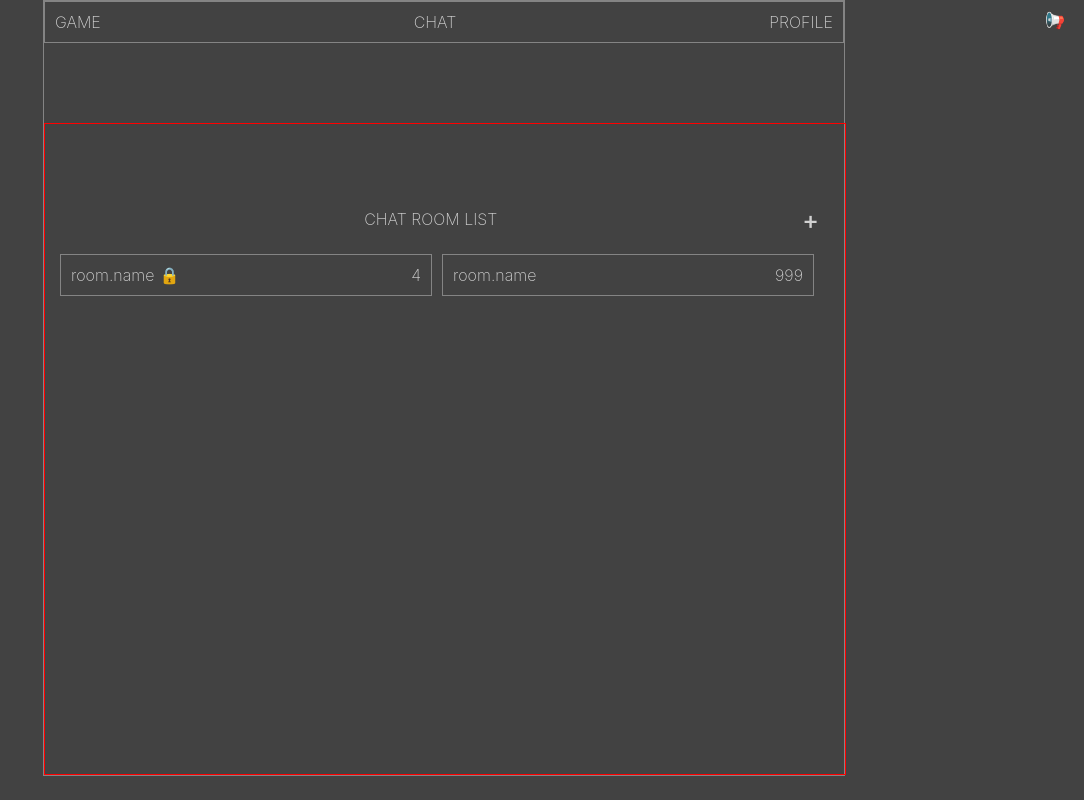
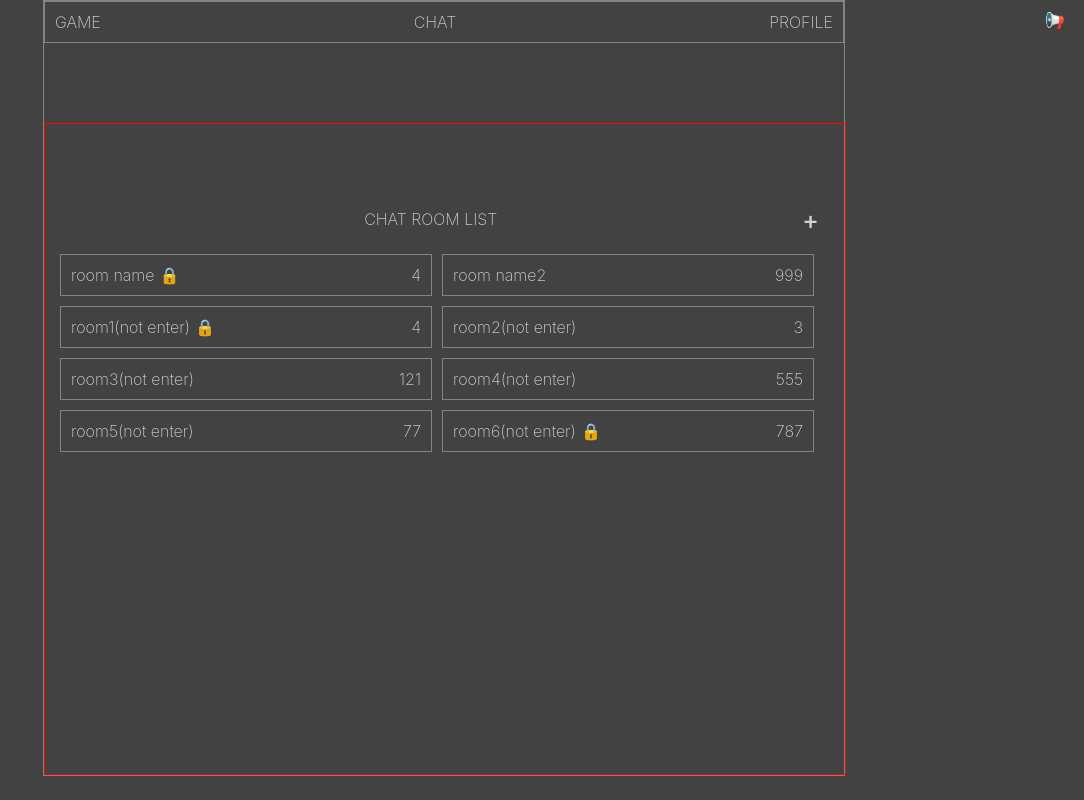
Before and after one commit to Make-Dongchoi-Member/mdm, a SvelteKit app in the folder web/client/: page /chat in a window 1280 px wide. Shown: the whole page, without its empty margins (196-1280 px from the left). Built offline with nearby package versions, Linux system fonts and the light colour scheme; a web font is replaced by a local one.

Commit message:
Feat:내가 들어간 방말고도 전체 리스트를 불러오게함. 내가있는방 > 나머지 순서로 불러옴

```diff
--- a/web/client/src/routes/(app)/chat/+page.svelte
+++ b/web/client/src/routes/(app)/chat/+page.svelte
@@ -3,8 +3,19 @@
     import { modalStatesStore, myData } from '../../../store';
     import { onMount } from 'svelte';
     import { RoomType } from '../../../enums';
+    import type { Room } from '../../../interfaces';
+
+    const roomlist: Room[] = [
+            {id: "123", name: 'room1(not enter)', roomtype: RoomType.lock, memberCount: 4},
+            {id: "456", name: 'room2(not enter)', roomtype: RoomType.normal, memberCount: 3},
+            {id: "7777", name: 'room3(not enter)', roomtype: RoomType.normal, memberCount: 121},
+            {id: "5454", name: 'room4(not enter)', roomtype: RoomType.normal, memberCount: 555},
+            {id: "3212", name: 'room5(not enter)', roomtype: RoomType.normal, memberCount: 77},
+            {id: "9797", name: 'room6(not enter)', roomtype: RoomType.lock, memberCount: 787}
+        ]
 
     onMount(() => {
+
 
         /*
             @TODO
@@ -35,7 +46,7 @@
         {#each $myData.rooms as room}
             <a href="/chat/room?id={room.id}">
                 <div>
-                    room.name
+                    {room.name}
                 </div>
                 {#if room.roomtype === RoomType.lock}
                     <div>&#x1F512</div>
@@ -46,6 +57,23 @@
                     {room.memberCount}
                 </div>
             </a>
+        {/each}
+        {#each roomlist as room}
+            {#if (!$myData.rooms.includes(room))}
+                <a href="/chat/room?id={room.id}">
+                    <div>
+                        {room.name}
+                    </div>
+                    {#if room.roomtype === RoomType.lock}
+                        <div>&#x1F512</div>
+                    {:else}
+                        <div></div>
+                    {/if}
+                    <div>
+                        {room.memberCount}
+                    </div>
+                </a>
+            {/if}
         {/each}
     </div>
 </div>
```
